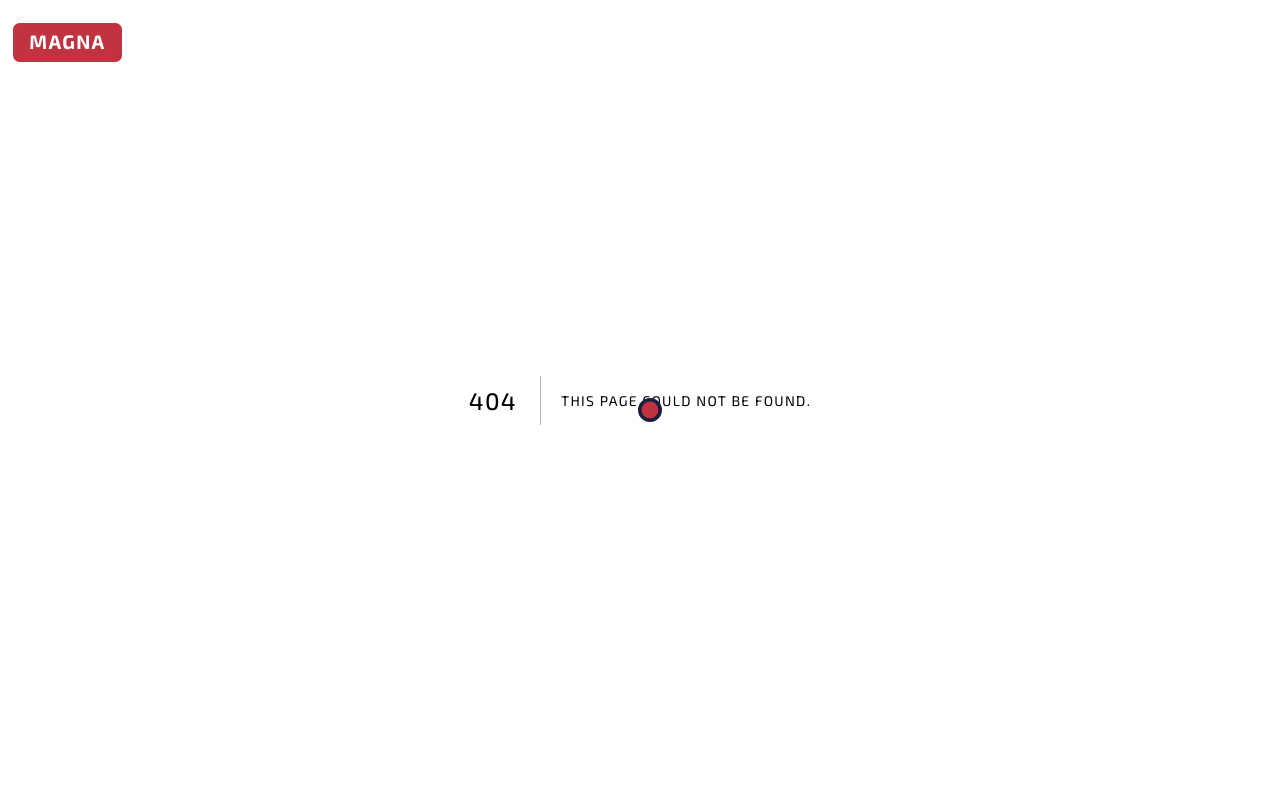
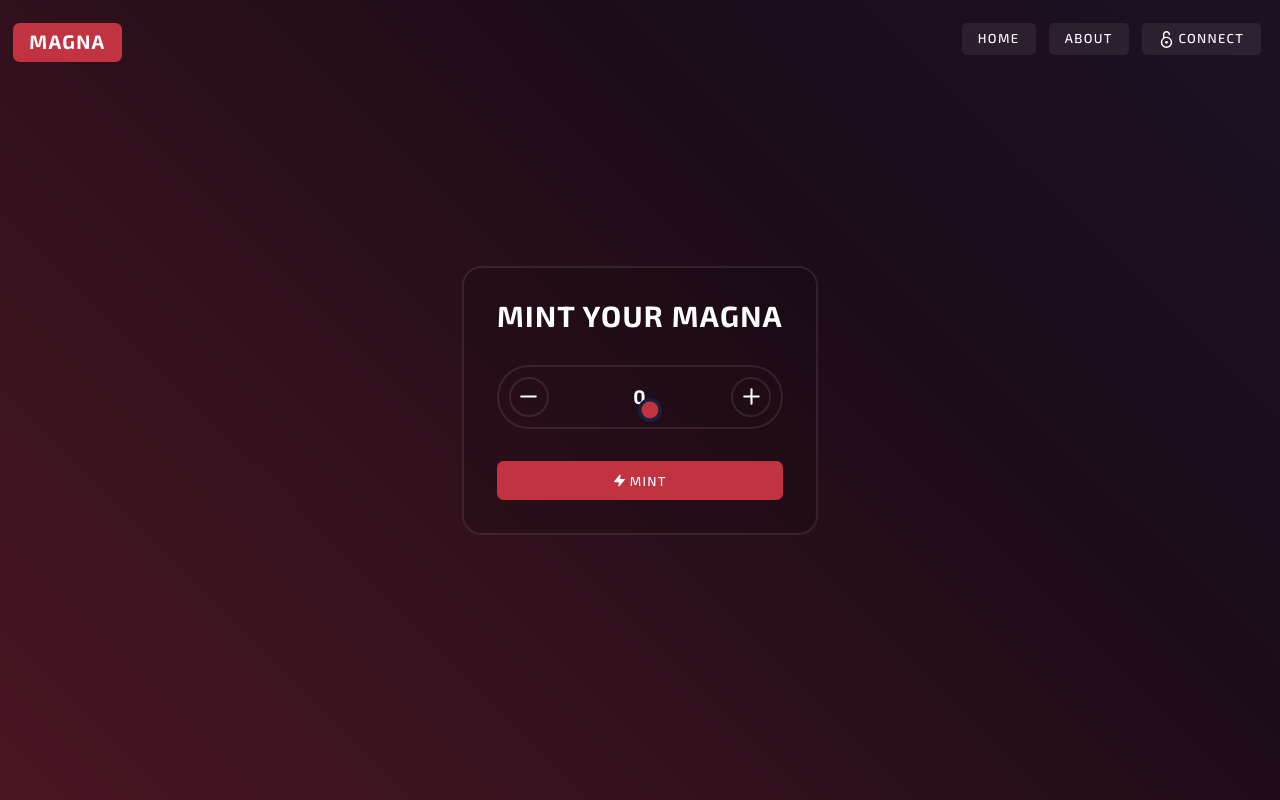
Before and after one commit to langford-dev/magna-v1, a Next.js app: page /mint in a window 1280 px wide. Before the commit this address had no page. Built offline with nearby package versions, Linux system fonts and the light colour scheme; what prettier-plugin-tailwindcss would draw is missing.

Commit message:
Add files via upload

```diff
--- a/components/Header/index.js
+++ b/components/Header/index.js
@@ -37,12 +37,12 @@ const Navbar = () => {
               </p>
             </Link>
           ))}
-          <div className={styles.navLink}>
+          <Link href="/mint" className={styles.navLink}>
             <div className="mr-1">
               <Image src="/assets/lock.svg" width={17} height={17} alt="lock" />
             </div>
             <p>Connect</p>
-          </div>
+          </Link>
         </nav>
         <div className={styles.menuBtn}>
           <Image
--- a/package.json
+++ b/package.json
@@ -14,7 +14,8 @@
     "next": "13.0.4",
     "prettier": "^2.8.0",
     "react": "18.2.0",
-    "react-dom": "18.2.0"
+    "react-dom": "18.2.0",
+    "react-icons": "^4.7.1"
   },
   "devDependencies": {
     "autoprefixer": "^10.4.13",
--- /dev/null
+++ b/pages/mint.js
@@ -0,0 +1,41 @@
+import { useState } from "react";
+import { FiMinus, FiPlus, FiZap } from "react-icons/fi"
+
+const Mint = () => {
+    let [mintQuantity, setMintQuantity] = useState(0)
+    let presaleMaxNftPerWallet = 4
+
+    const increaseMintNum = () => {
+        if (mintQuantity <= (presaleMaxNftPerWallet - 1)) setMintQuantity(mintQuantity += 1)
+    }
+
+    const decreaseMintNum = () => {
+        if (mintQuantity > 1) setMintQuantity(mintQuantity -= 1)
+    }
+
+    return (
+        <div className="w-screen h-screen">
+            <div className="w-full h-full flex items-center justify-center">
+                <div className="bg-[#0000001c] border-2 border-red-100/10 text-white p-10 rounded-3xl max-w-[500px]">
+                    <h3 className="text-4xl font-bold">Mint your magna</h3>
+                    <ul className="mt-10 flex items-center justify-between rounded-full border-2 border-red-100/10 p-3">
+                        <li onClick={decreaseMintNum} className="w-[40px] h-[40px] flex items-center justify-center hover:bg-[#c1334140] rounded-full border-2 border-red-100/10">
+                            <FiMinus size={25} />
+                        </li>
+                        <p className="text-2xl font-bold">{mintQuantity}</p>
+                        <li onClick={increaseMintNum} className="w-[40px] h-[40px] flex items-center justify-center hover:bg-[#c1334140] rounded-full border-2 border-red-100/10">
+                            <FiPlus size={25} />
+                        </li>
+                    </ul>
+                    <div className="my-10" />
+                    <button className="rounded-lg active:scale-90 transition-all flex items-center justify-center bg-[#C13341] p-5 py-2 text-2xl font-bold text-[#fff] w-full">
+                        <FiZap fill="#fff" />
+                        <p className="ml-1">Mint</p>
+                    </button>
+                </div>
+            </div>
+        </div>
+    );
+}
+
+export default Mint
--- a/styles/globals.css
+++ b/styles/globals.css
@@ -34,7 +34,7 @@ html {
   /* height: 100vh; */
   /* background: red; */
 }
-body{
+body {
   /* background:  #621b26 ; */
 }
 @keyframes gradient {
```
